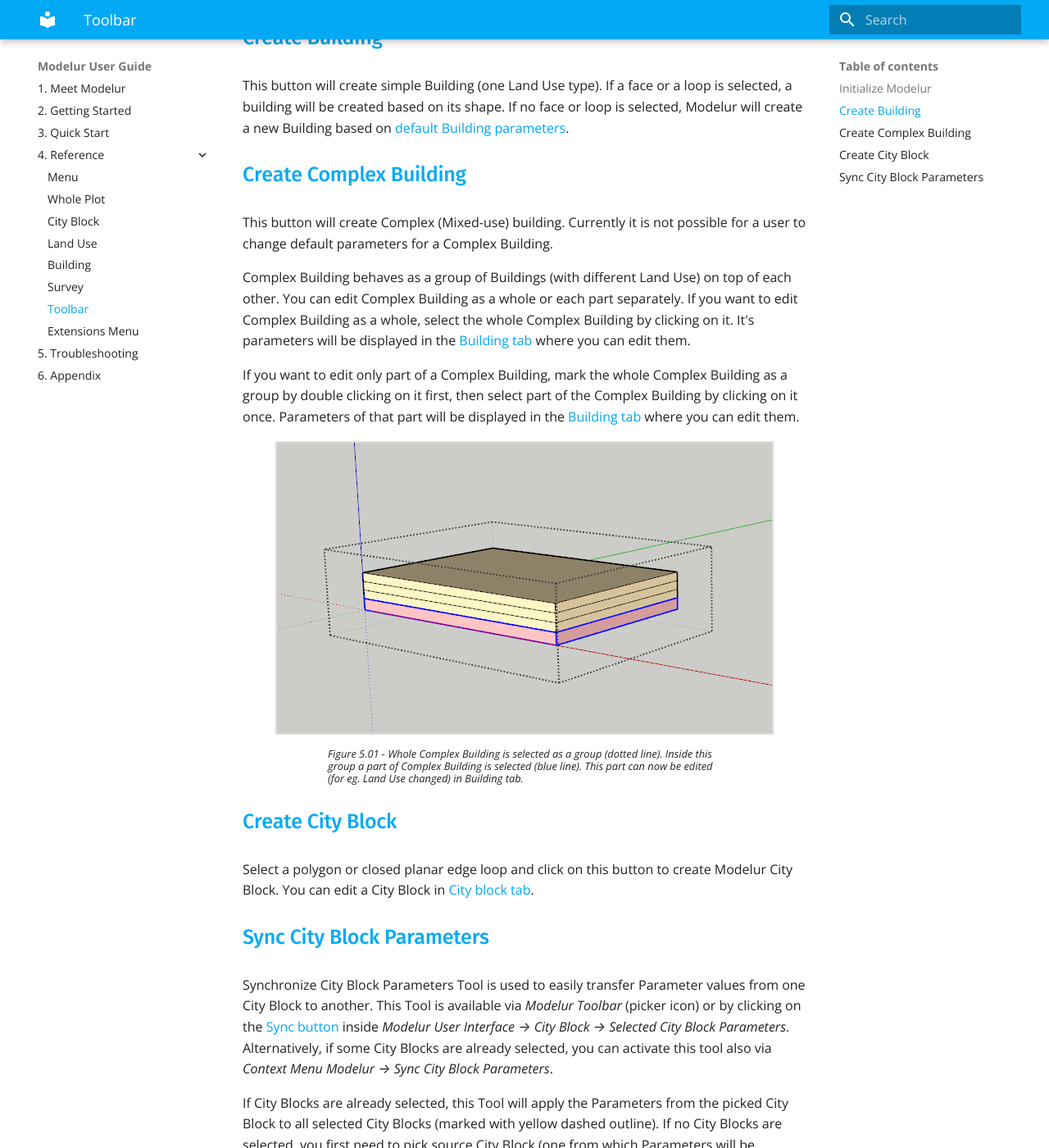
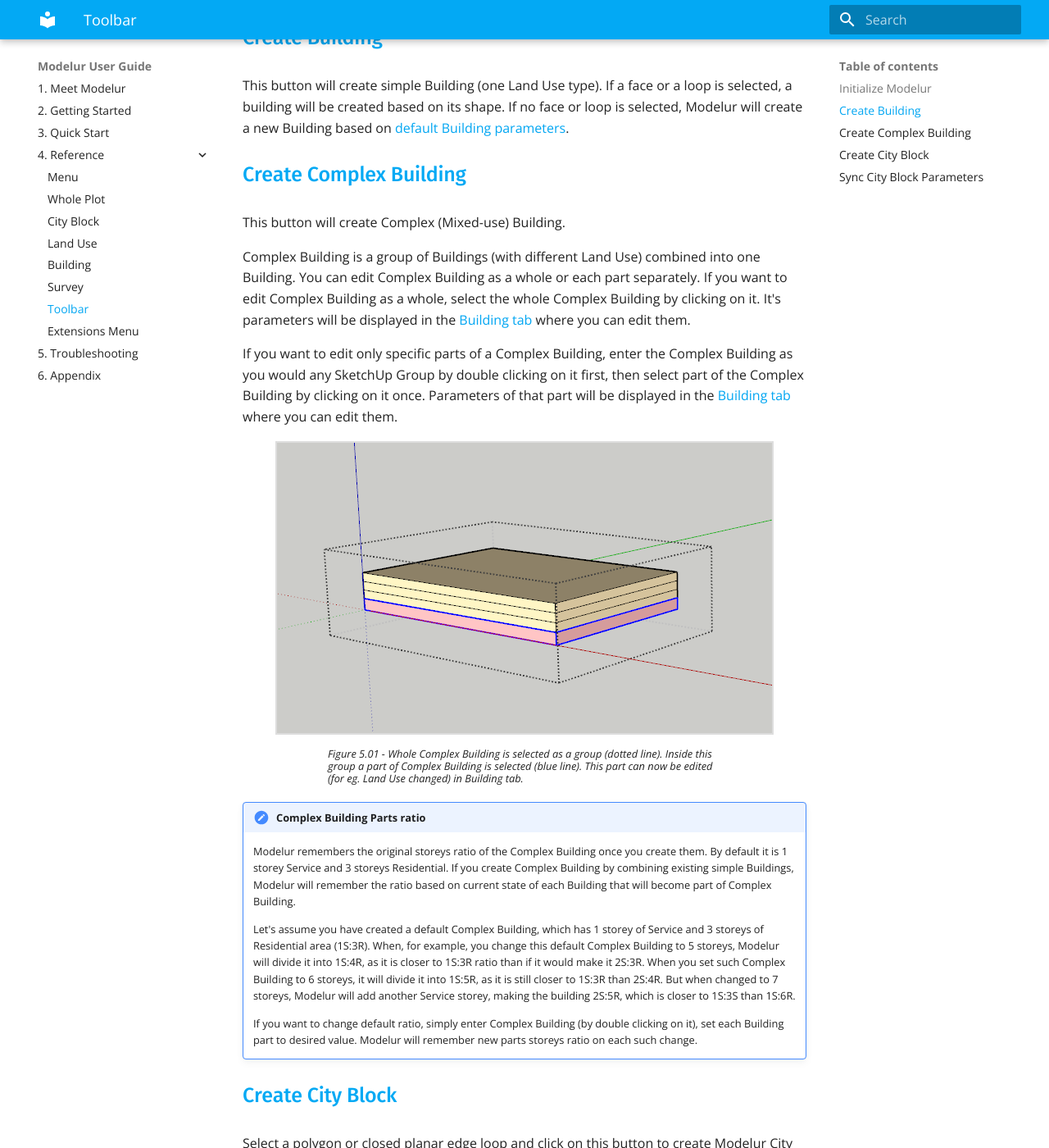
Before and after one commit to Modelur/docs, an MkDocs documentation site: the page built from docs/reference/toolbar.md, in a window 1280 px wide and 1400 px high, scrolled down 305 px. Shown: the whole window at 82% size. Built offline with MkDocs 1.6.1 and Material for MkDocs 9.7.7, drawn with Linux system fonts in a browser that asks for light colours; old or Windows-style settings are respelled for this version of MkDocs.

Commit message:
Improved complex building description

```diff
--- a/docs/reference/toolbar.md
+++ b/docs/reference/toolbar.md
@@ -5,15 +5,22 @@
 This button will create simple Building (one Land Use type). If a face or a loop is selected, a building will be created based on its shape. If no face or loop is selected, Modelur will create a new Building based on [default Building parameters](whole_plot#default-building-parameters).
 
 #### Create Complex Building ####
-This button will create Complex (Mixed-use) building. Currently it is not possible for a user to change default parameters for a Complex Building.
+This button will create Complex (Mixed-use) Building.
 
-Complex Building behaves as a group of Buildings (with different Land Use) on top of each other. You can edit Complex Building as a whole or each part separately. If you want to edit Complex Building as a whole, select the whole Complex Building by clicking on it. It's parameters will be displayed in the [Building tab](building) where you can edit them.
+Complex Building is a group of Buildings (with different Land Use) combined into one Building. You can edit Complex Building as a whole or each part separately. If you want to edit Complex Building as a whole, select the whole Complex Building by clicking on it. It's parameters will be displayed in the [Building tab](building) where you can edit them.
 
-If you want to edit only part of a Complex Building, mark the whole Complex Building as a group by double clicking on it first, then select part of the Complex Building by clicking on it once. Parameters of that part will be displayed in the [Building tab](building) where you can edit them.
+If you want to edit only specific parts of a Complex Building, enter the Complex Building as you would any SketchUp Group by double clicking on it first, then select part of the Complex Building by clicking on it once. Parameters of that part will be displayed in the [Building tab](building) where you can edit them.
 
 ![Complex Building part](../img/complex_building_parts.png)
 <figcaption>Figure 5.01 - Whole Complex Building is selected as a group (dotted line). Inside this group a part of Complex Building
 is selected (blue line). This part can now be edited (for eg. Land Use changed) in Building tab.</figcaption>
+
+!!! hint "Complex Building Parts ratio"
+    Modelur remembers the original storeys ratio of the Complex Building once you create them. By default it is 1 storey Service and 3 storeys Residential. If you create Complex Building by combining existing simple Buildings, Modelur will remember the ratio based on current state of each Building that will become part of Complex Building.
+
+    Let's assume you have created a default Complex Building, which has 1 storey of Service and 3 storeys of Residential area (1S:3R). When, for example, you change this default Complex Building to 5 storeys, Modelur will divide it into 1S:4R, as it is closer to 1S:3R ratio than if it would make it 2S:3R. When you set such Complex Building to 6 storeys, it will divide it into 1S:5R, as it is still closer to 1S:3R than 2S:4R. But when changed to 7 storeys, Modelur will add another Service storey, making the building 2S:5R, which is closer to 1S:3S than 1S:6R.
+
+    If you want to change default ratio, simply enter Complex Building (by double clicking on it), set each Building part to desired value. Modelur will remember new parts storeys ratio on each such change.
 
 #### Create City Block ####
 Select a polygon or closed planar edge loop and click on this button to create Modelur City Block. You can edit a City Block in [City block tab](city_block).
```
Also changed, not shown: docs/img/favicon.png (added).
